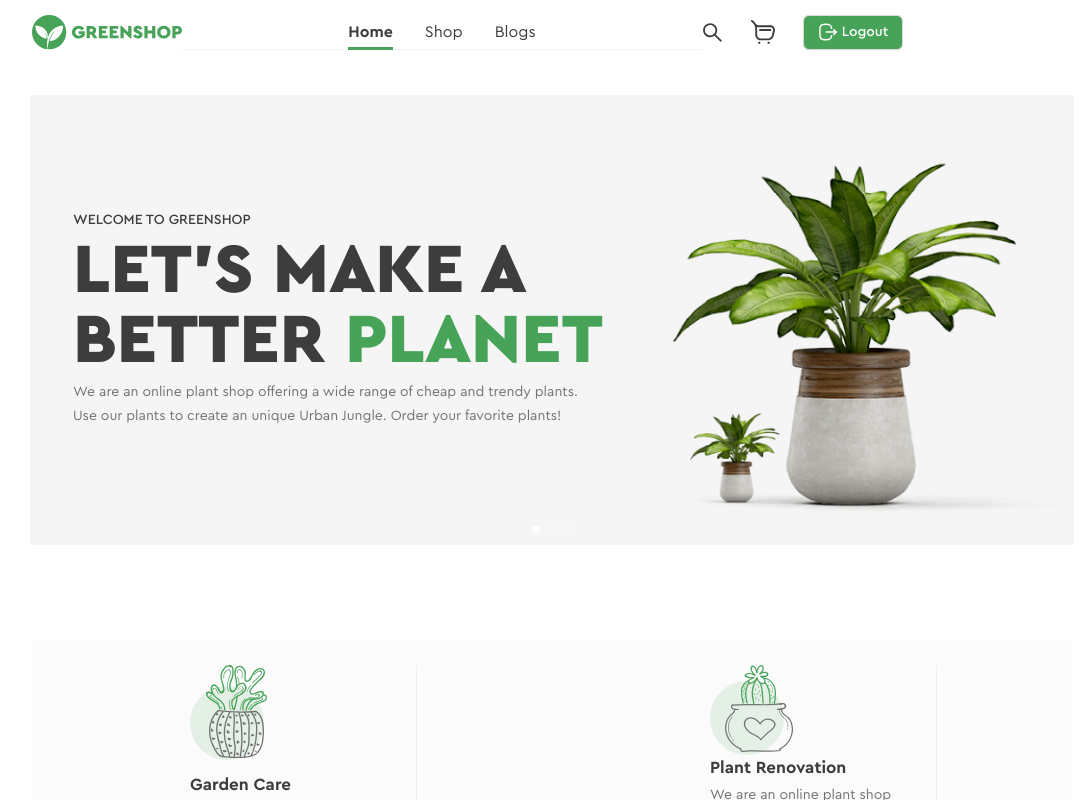
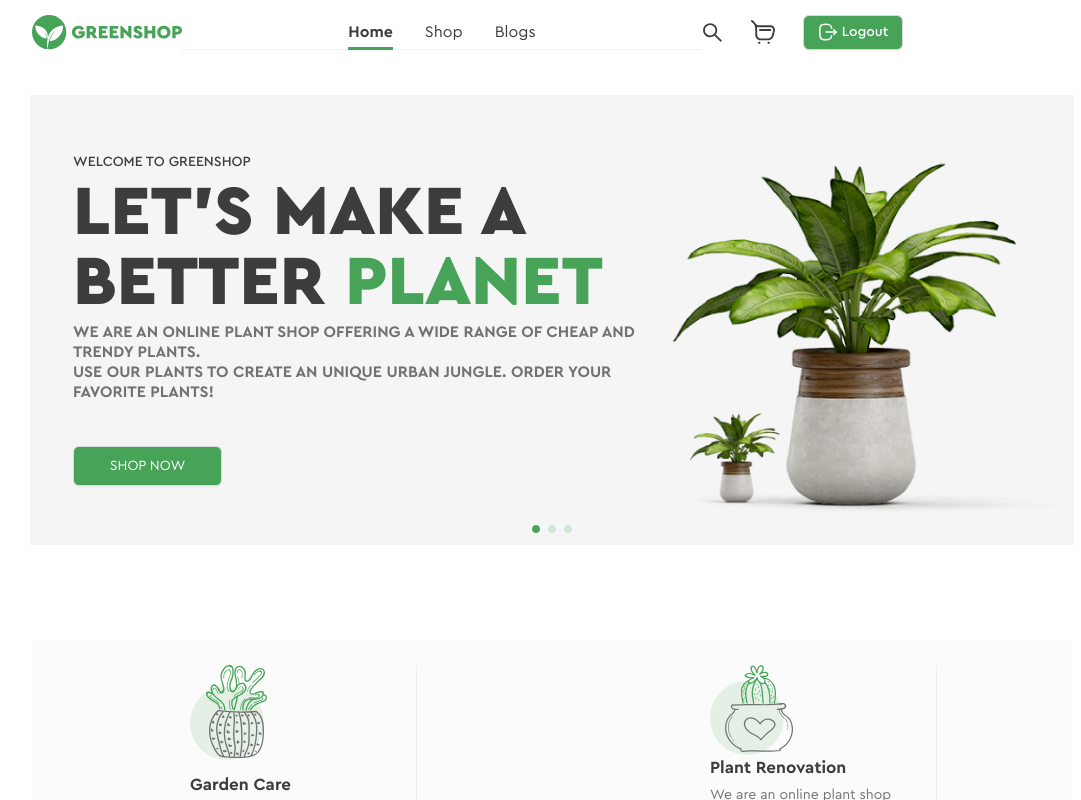
Before and after one commit to Svetlana148/Online_shop, a React (Create React App) app: page / in a window 1280 px wide. Shown: the top 800 px of the page, without its empty margins (88-1169 px from the left). Built offline with nearby package versions, Linux system fonts and the light colour scheme.

Commit message:
SCRUM-7 Carousel 3 cards are ready

```diff
--- a/src/screens/HomeScreen/HomeScreenCarousel/HomeScreenCarousel.module.css
+++ b/src/screens/HomeScreen/HomeScreenCarousel/HomeScreenCarousel.module.css
@@ -1,7 +1,7 @@
 .contentStyle{
 	margin: 0;
 	height: 450px;
-	color:red;
+	/* color:red; */
 	line-height: 160px;
 	/* text-align: center; */
 
@@ -78,28 +78,51 @@
 	letter-spacing: 0;
 	line-height: 24px;
 	color: #727272;
+	margin: 0 0 44px 0;
+
+	font-weight: 700;
+	font-size: 16px;
+	line-height: 20px;
+	letter-spacing: 0%;
+	text-transform:uppercase;
+}
+
+
+
+.homeScreenCarousel_cardImg{
+	background-repeat: no-repeat;
+	background-position: center;
+	background-size: cover;
+	height: 450px;
+}
+.homeScreenCarousel_cardImg1{
+	background-image: url(/src/resources/img/HomeScreen/HomeScreenCarousel_1.png);
+}
+.homeScreenCarousel_cardImg2{
+	background-image: url(/src/resources/img/HomeScreen/HomeScreenCarousel_2.png);
+}
+.homeScreenCarousel_cardImg3{
+	background-image: url(/src/resources/img/HomeScreen/HomeScreenCarousel_3.png);
 }
 
 
 
 
 
-.homeScreenCarousel_cardImg1{
-	background-image: url(/src/resources/img/HomeScreen/HomeScreenCarousel_1.png);
-	background-repeat: no-repeat;
-	background-position: center;
-	background-size: cover;
-	height: 450px;
-}
 
-.homeScreenCarousel_img1 {
+/* .homeScreenCarousel_img1 {
 	min-width: 100%;
    min-height: 100%;
    flex-shrink: 0;
-}
+} */
 
 
-
+.homeScreenCarousel_button{
+	width: 149px;
+	height: 40px;
+	background-color: #46A358;
+	color: #fff;
+}
 
 
 
--- a/src/screens/HomeScreen/HomeScreenCarousel/HomeScreenCarousel.tsx
+++ b/src/screens/HomeScreen/HomeScreenCarousel/HomeScreenCarousel.tsx
@@ -1,5 +1,5 @@
 import React from 'react';
-import { Carousel, Col, ConfigProvider, Row } from 'antd';
+import { Button, Carousel, Col, ConfigProvider, Row } from 'antd';
 import s from './HomeScreenCarousel.module.css';
 // import HomeScreenCarousel_cardImg1 from '../../../resources/img/HomeScreen/HomeScreenCarousel_1.png';
 
@@ -23,6 +23,7 @@ import s from './HomeScreenCarousel.module.css';
 				dotHeight: 8,
 				dotWidth: 8,
 				dotActiveWidth: 8,
+				colorBgContainer:"#46A358",
 			},
 		},
 		}}>
@@ -30,9 +31,47 @@ import s from './HomeScreenCarousel.module.css';
 
 		<Carousel afterChange={onChange}>
 
+		{/* ----1Card------------------------------------ */}
 		<div>
 			<div>
 				<h3 className={s.contentStyle}>
+
+					<Row className={s.homeScreenCarousel_row}>
+						<Col span={14}>
+							<div className={s.homeScreenCarousel_card}>
+								<div className={s.homeScreenCarousel_card_container}>
+
+									<div className={s.homeScreenCarousel_card_subtitle}>Welcome to GreenShop</div>
+
+									<div className={s.homeScreenCarousel_card_title}>
+										Let’s Make a <br />Better <span>Planet</span></div>
+
+									<div className={s.homeScreenCarousel_card_text}>
+										We are an online plant shop offering a wide range
+										of cheap and trendy plants.
+										<br />Use our plants to create an unique Urban Jungle. Order your favorite plants!
+									</div>
+
+									<Button className={s.homeScreenCarousel_button}>SHOP NOW</Button>
+								</div>
+							</div>
+						</Col>
+
+
+						<Col span={10} >
+							<div className={ [s["homeScreenCarousel_cardImg"], s["homeScreenCarousel_cardImg1"] ].join(" ")}>
+							</div>
+						</Col>
+					</Row>
+
+				</h3>
+			</div>
+		</div>
+
+
+		{/* ----2Card------------------------------------ */}
+		<div>
+			<h3 className={s.contentStyle}>
 
 					<Row className={s.homeScreenCarousel_row}>
 						<Col span={14}>
@@ -55,23 +94,47 @@ import s from './HomeScreenCarousel.module.css';
 
 
 						<Col span={10} >
-							<div className={s.homeScreenCarousel_cardImg1}>
+						<div className={ [s["homeScreenCarousel_cardImg"], s["homeScreenCarousel_cardImg2"] ].join(" ")}>
+
+							</div>
+						</Col>
+					</Row>
+
+			</h3>
+		</div>
+
+		{/* ----3Card------------------------------------ */}
+		<div>
+		<h3 className={s.contentStyle}>
+
+					<Row className={s.homeScreenCarousel_row}>
+						<Col span={14}>
+							<div className={s.homeScreenCarousel_card}>
+								<div className={s.homeScreenCarousel_card_container}>
+
+									<div className={s.homeScreenCarousel_card_subtitle}>Welcome to GreenShop</div>
+
+									<div className={s.homeScreenCarousel_card_title}>
+										Let’s Make a <br />Better <span>Planet</span></div>
+
+									<div className={s.homeScreenCarousel_card_text}>
+										We are an online plant shop offering a wide range
+										of cheap and trendy plants.
+										<br />Use our plants to create an unique Urban Jungle. Order your favorite plants!
+									</div>
+								</div>
+							</div>
+						</Col>
+
+
+						<Col span={10} >
+						<div className={ [s["homeScreenCarousel_cardImg"], s["homeScreenCarousel_cardImg3"] ].join(" ")}>
 								{/* <img   className={s.homeScreenCarousel_img1} src={HomeScreenCarousel_img1} alt="" /> */}
 							</div>
 						</Col>
 					</Row>
 
 				</h3>
-			</div>
-		</div>
-
-
-
-		<div>
-			<h3 className={s.contentStyle}>2</h3>
-		</div>
-		<div>
-			<h3 className={s.contentStyle}>3</h3>
 		</div>
 
 		</Carousel>
```
Also changed, not shown: src/resources/img/HomeScreen/HomeScreenCarousel_2.png (added), src/resources/img/HomeScreen/HomeScreenCarousel_3.png (added).
